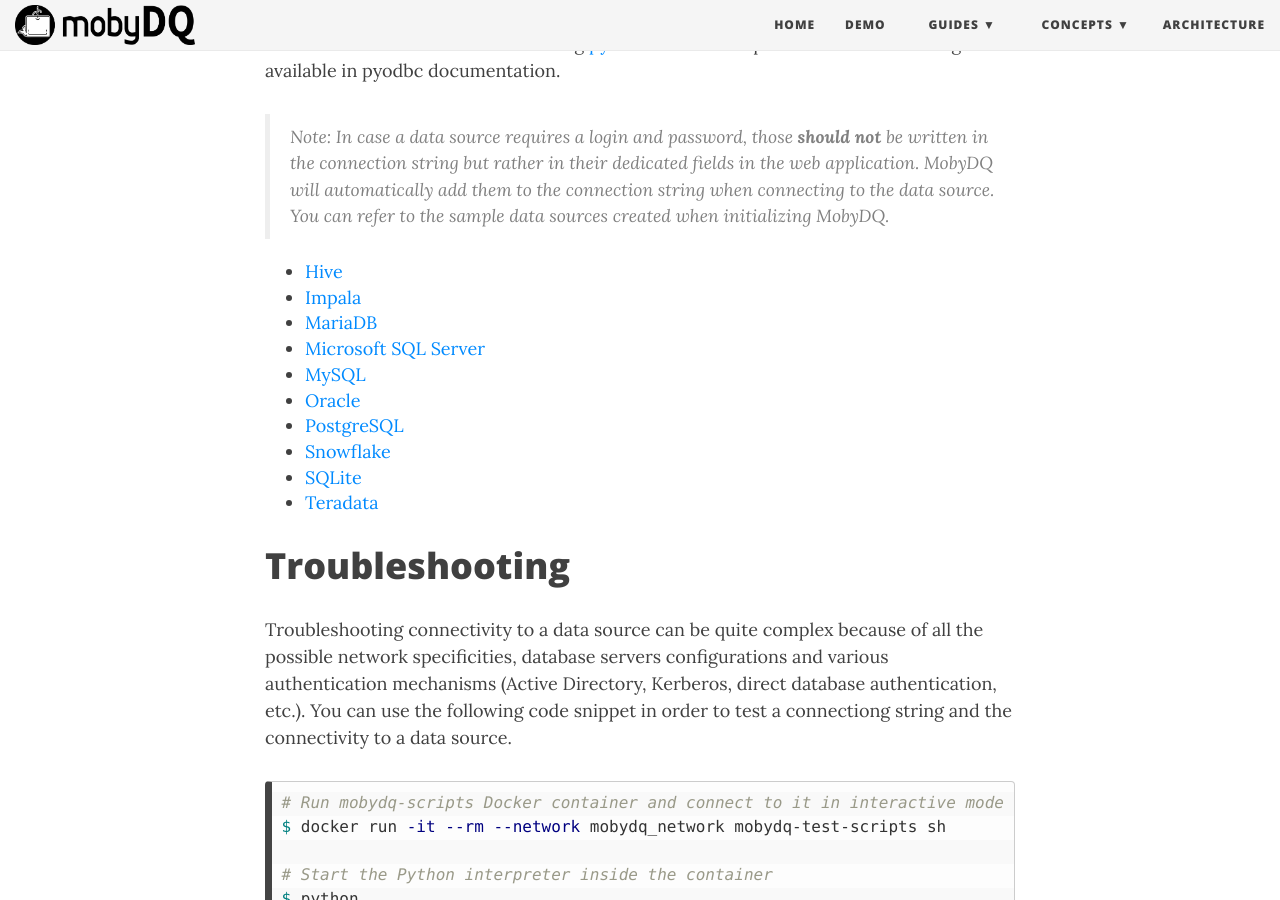
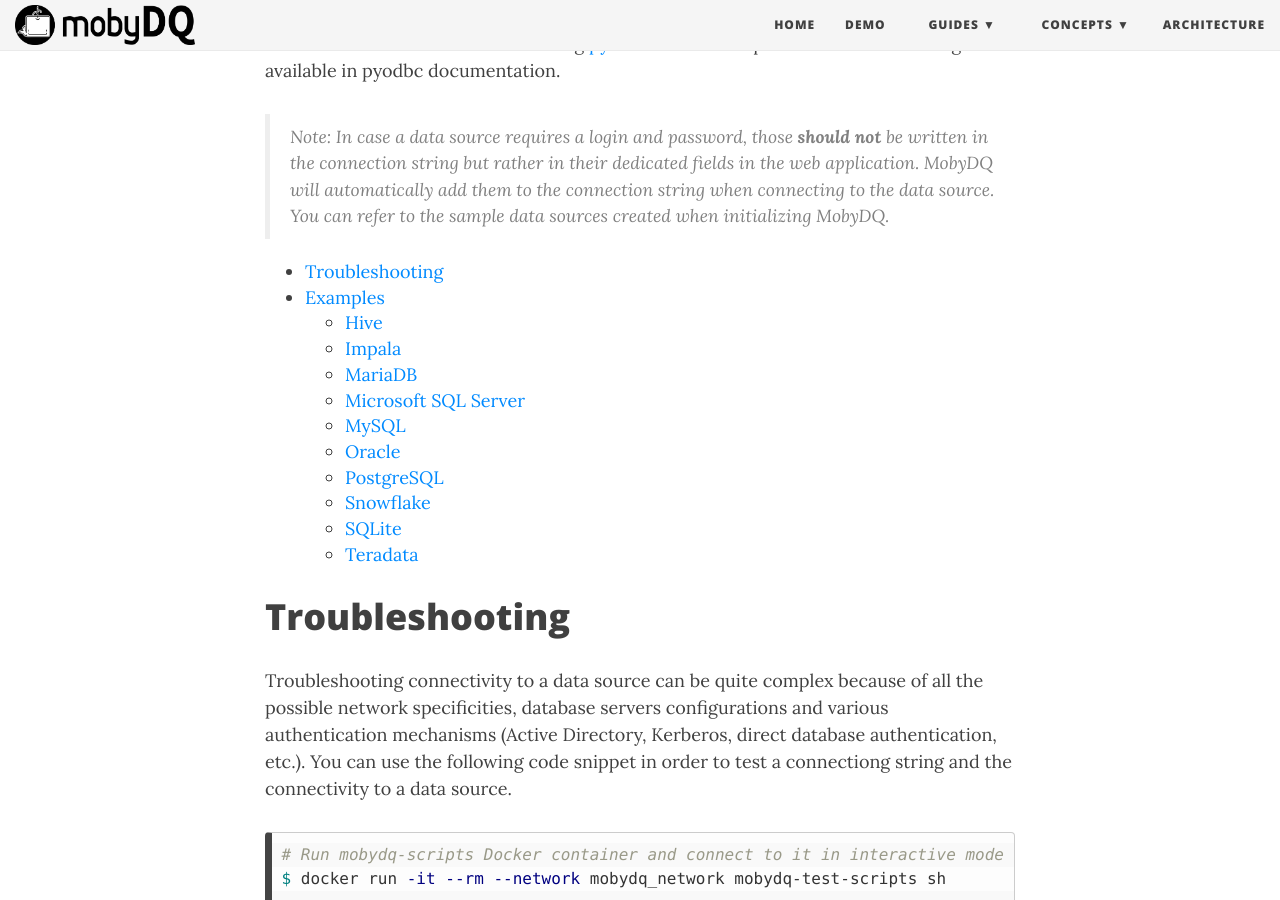
Before and after one commit to ubisoft/mobydq, a Jekyll site: the page built from docs/pages/datasourceconnectionstrings.md, in a window 1280 px wide and 900 px high, scrolled down 451 px. Built offline with Jekyll 4.4.1, drawn with Linux system fonts in a browser that asks for light colours; nearby versions of some CDN libraries.

Commit message:
Update table content in data source page

```diff
--- a/docs/pages/datasourceconnectionstrings.md
+++ b/docs/pages/datasourceconnectionstrings.md
@@ -8,16 +8,18 @@
 
 > Note: In case a data source requires a login and password, those **should not** be written in the connection string but rather in their dedicated fields in the web application. MobyDQ will automatically add them to the connection string when connecting to the data source. You can refer to the sample data sources created when initializing MobyDQ.
 
--   [Hive](#hive)
--   [Impala](#impala)
--   [MariaDB](#mariadb)
--   [Microsoft SQL Server](#microsoft-sql-server)
--   [MySQL](#mysql)
--   [Oracle](#oracle)
--   [PostgreSQL](#postgresql)
--   [Snowflake](#snowflake)
--   [SQLite](#sqlite)
--   [Teradata](#teradata)
+- [Troubleshooting](#troubleshooting)
+- [Examples](#examples)
+  - [Hive](##hive)
+  - [Impala](##impala)
+  - [MariaDB](##mariadb)
+  -  [Microsoft SQL Server](##microsoft-sql-server)
+  -  [MySQL](##mysql)
+  -  [Oracle](##oracle)
+  -  [PostgreSQL](##postgresql)
+  -  [Snowflake](##snowflake)
+  -  [SQLite](##sqlite)
+  -  [Teradata](##teradata)
 
 # Troubleshooting
 
```
